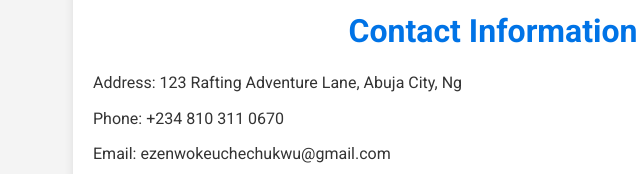
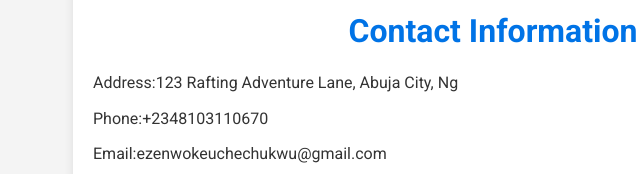
Before and after one commit to ezenwokeuchechukwu/WDD130, a plain HTML site: page wwr/contact.html in a window 1280 px wide. Shown: the part 275-449 px from the top of the page, 147-787 px from the left. Drawn offline with Linux system fonts and the light colour scheme.

Commit message:
completed

```diff
--- a/wwr/contact.html
+++ b/wwr/contact.html
@@ -25,9 +25,9 @@
         <h1>Contact White Water Rafting</h1>
         <section class="contact-info">
             <h2>Contact Information</h2>
-            <p>Address: 123 Rafting Adventure Lane, Abuja City, Ng</p>
-            <p>Phone: +234 810 311 0670</p>
-            <p>Email: ezenwokeuchechukwu@gmail.com</p>
+            <p>Address:123 Rafting Adventure Lane, Abuja City, Ng</p>
+            <p>Phone:+2348103110670</p>
+            <p>Email:ezenwokeuchechukwu@gmail.com</p>
             <div class="map-container">
                 <!-- Embed Google Map here -->
                 <iframe src="https://www.google.com/maps/embed?pb=!1m18!1m12!1m3!1d126093.83849534589!2d7.449868049999999!3d9.024256000000001!2m3!1f0!2f0!3f0!3m2!1i1024!2i768!4f13.1!3m3!1m2!1s0x104e745f4cd62fd9%3A0x53bd17b4a20ea12b!2sAbuja%2C%20Federal%20Capital%20Territory!5e0!3m2!1sen!2sng!4v1720525257433!5m2!1sen!2sng" width="600" height="450" allowfullscreen="" loading="lazy" referrerpolicy="no-referrer-when-downgrade"></iframe>
```
